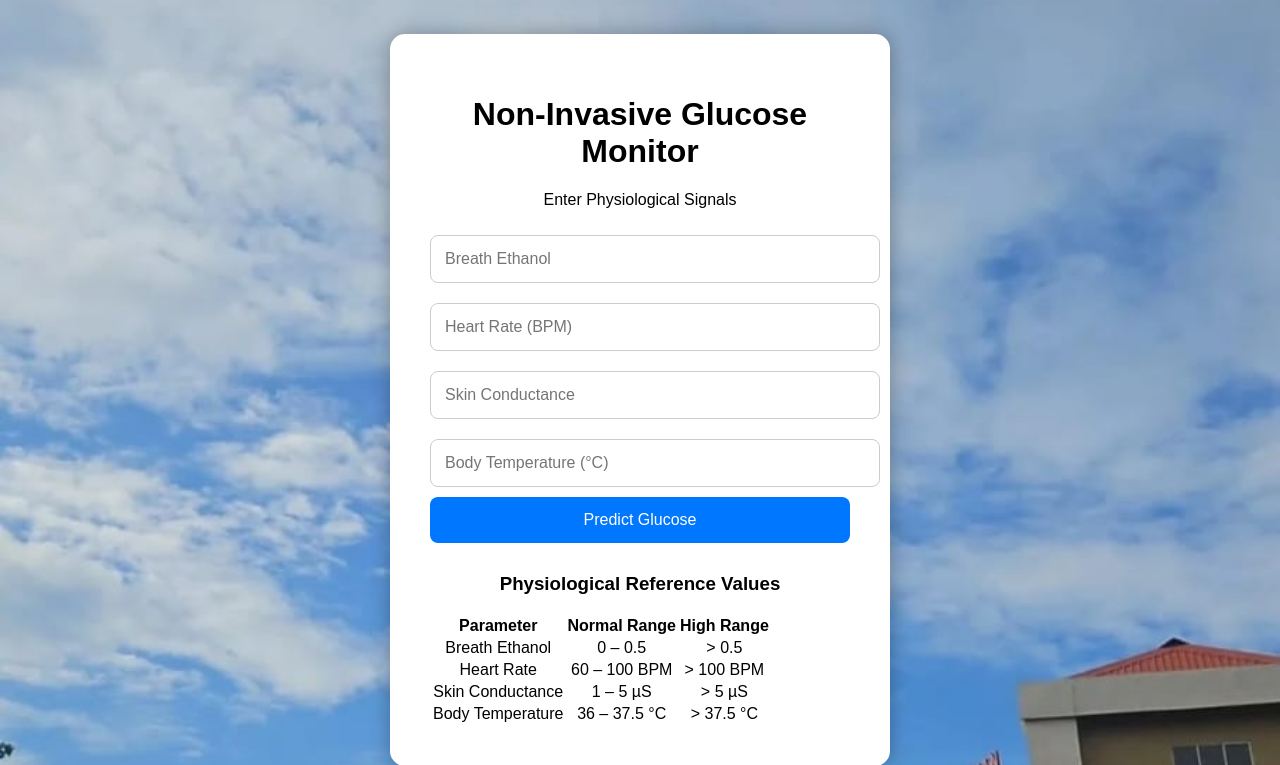
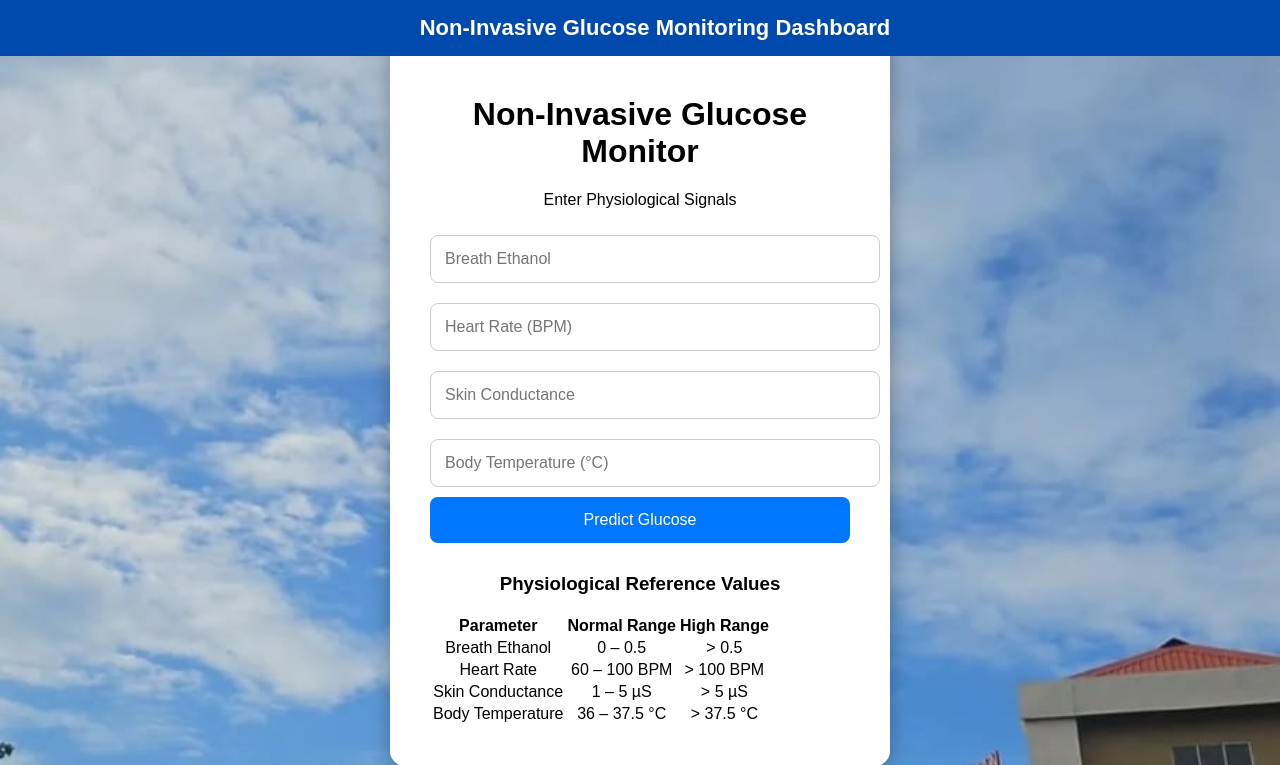
Before and after one commit to GlucosePrediction/glucose-predictor, a Flask app: page / in a window 1280 px wide. Shown: the top 765 px of the page. Run offline with Flask 3, Linux system fonts and the light colour scheme; parts of the project's set-up code (start-up, migrations or seed data) failed here and were passed over; some libraries are stand-ins or nearby versions.

Commit message:
Update index.html

```diff
--- a/templates/index.html
+++ b/templates/index.html
@@ -10,7 +10,11 @@
 </head>
 
 <body>
+<div style="width:100%;background:#004aad;color:white;padding:15px;text-align:center;font-size:22px;font-weight:bold;position:fixed;top:0;left:0;">
+Non-Invasive Glucose Monitoring Dashboard
+</div>
 
+<br><br><br>
 <div class="container">
 
 <h1>Non-Invasive Glucose Monitor</h1>
```
